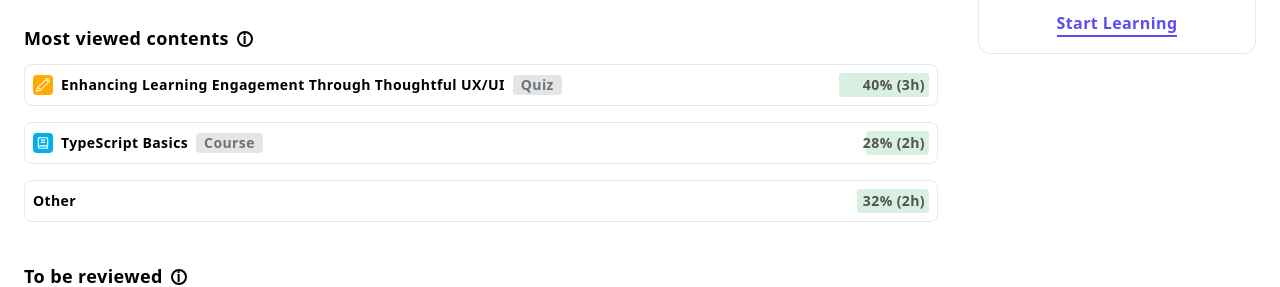
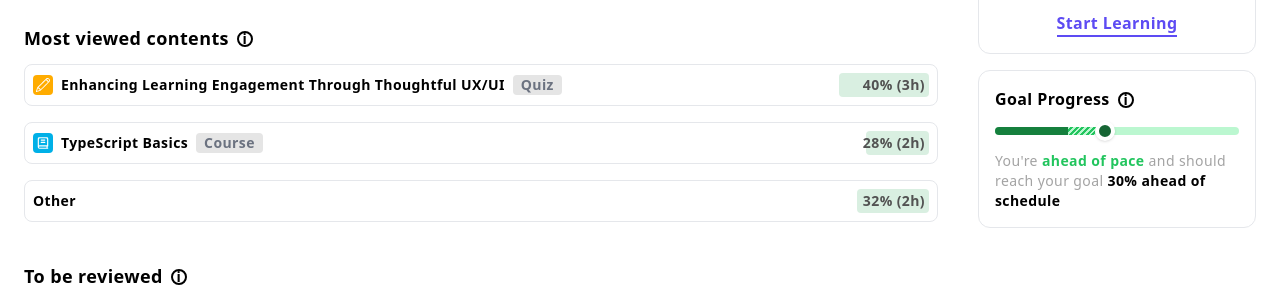
Before and after one commit to Eravity/Rocket.dev, a Next.js app: page / in a window 1280 px wide. Shown: the part 884-1171 px from the top of the page. Built offline with nearby package versions, Linux system fonts and the light colour scheme; no server answers; the database is empty.

Commit message:
Build GoalProgress component

```diff
--- a/src/app/_components/CourseAside.tsx
+++ b/src/app/_components/CourseAside.tsx
@@ -1,7 +1,9 @@
+import GoalProgress from "../_components/GoalProgress";
 import ArticleIcon from "./Icons/ArticleIcon";
 import CourseData from "./CourseData";
+import DailyGoal from "./DailyGoal";
 import Time from "./Icons/Time";
-import DailyGoal from "./DailyGoal";
+
 
 export default function CourseAside() {
   return (
@@ -9,6 +11,7 @@ export default function CourseAside() {
       <CourseData icon={<ArticleIcon />} value={124} label={'Learning content'}/>
       <CourseData icon={<Time />} value={44} label={'Learning time'}/>
       <DailyGoal/>
+      <GoalProgress/>
     </aside>
   );
 }
--- a/src/app/_components/GoalProgress.tsx
+++ b/src/app/_components/GoalProgress.tsx
@@ -1,8 +1,9 @@
 import React from "react";
+import InfoSign from "./InfoSign";
 
 export default function GoalProgress({
   total = 100,
-  current = 20,
+  current = 45,
   target = 30,
 }) {
   const currentPercent = (current / total) * 100;
@@ -15,11 +16,20 @@ export default function GoalProgress({
   const sliderPosition = currentPercent;
 
   return (
+    <div className="border rounded-xl p-4 space-y-4">
+      <div className="flex space-x-2">
+        <h1 className="text font-semibold">Goal Progress</h1>
+        <InfoSign info=""/>
+      </div>
       <div
-      className={`w-full ${current > target ? "bg-green-200" : "bg-red-200"} h-3 relative rounded-full`}
+        className={`w-full ${
+          current > target ? "bg-green-200" : "bg-red-200"
+        } h-2 relative rounded-full`}
       >
         <div
-        className={`${current > target ? "bg-green-700" : "bg-red-800"} rounded-l-full h-full`}
+          className={`${
+            current > target ? "bg-green-700" : "bg-red-800"
+          } rounded-l-full h-full`}
           style={{ width: `${solidWidth}%` }}
         />
 
@@ -31,7 +41,9 @@ export default function GoalProgress({
               width: `${hatchWidth}%`,
               backgroundImage: `repeating-linear-gradient(-45deg, ${
                 current > target ? "#22c55e" : "#f87171"
-            } 0, ${current > target ? "#22c55e" : "#f87171"} 2px, transparent 2px, transparent 4px)`,
+              } 0, ${
+                current > target ? "#22c55e" : "#f87171"
+              } 2px, transparent 2px, transparent 4px)`,
             }}
           />
         )}
@@ -47,5 +59,20 @@ export default function GoalProgress({
           }}
         />
       </div>
+      <p className="text-neutral-400 text-sm">
+        You&apos;re{" "}
+        <span
+          className={`${
+            current > target ? "text-[#22c55e]" : "text-[#ef4444]"
+          } font-semibold`}
+        >
+          {current > target ? "ahead of pace" : "behind pace"}
+        </span>{" "}
+        and should reach your goal{" "}
+        <span className="text-black font-semibold">
+          30% {current > target ? "ahead of schedule" : "behind schedule"}
+        </span>
+      </p>
+    </div>
   );
 }
--- a/src/app/_components/InfoSign.tsx
+++ b/src/app/_components/InfoSign.tsx
@@ -2,7 +2,7 @@ export default function InfoSign({ info }: { info: string }) {
   return (
     <div className="relative group">
       <div
-        className="inline-flex items-center justify-center w-4 h-4 rounded-full  text-black text-sm font-semibold cursor-help border-black border-[2px]"
+        className="inline-flex items-center justify-center w-4 h-4 rounded-full text-black text-sm font-semibold cursor-help border-black border-[2px]"
         role="button"
         aria-label="Information"
       >
--- a/src/app/learning/page.tsx
+++ b/src/app/learning/page.tsx
@@ -1,5 +1,4 @@
-import GoalProgress from "../_components/GoalProgress";
 
 export default function MyLearningPage() {
-  return <div><GoalProgress/></div>;
+  return <div></div>;
 }
```
Lines whose indentation alone changed are shown as unchanged.
